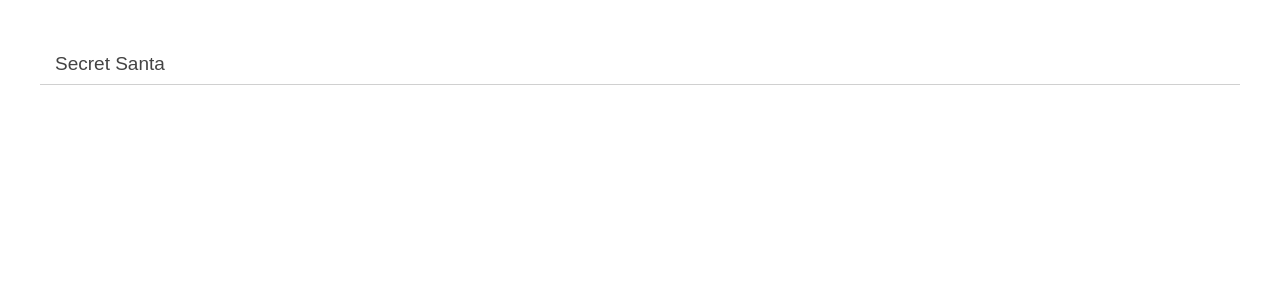
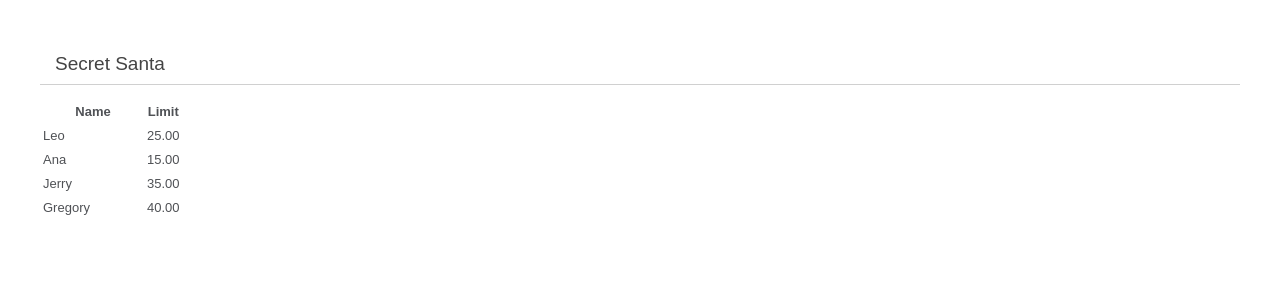
Before and after one commit to leografx/secret-santa, a CodeIgniter app: page /database/ in a window 1280 px wide. Shown: the top 300 px of the page. Run offline with CodeIgniter, Linux system fonts and the light colour scheme.

Commit message:
name table

```diff
--- a/application/controllers/Welcome.php
+++ b/application/controllers/Welcome.php
@@ -20,6 +20,29 @@
 	 */
 	public function index()
 	{
-		$this->load->view('welcome_message');
+		$data["people"] = [
+			[
+				"name" => "Leo",
+				"email" => "leografx@gmail.com",
+				"limit" => "25.00"
+			],
+		[
+				"name" => "Ana",
+				"email" => "anagarcia_1964@yahoo.com",
+				"limit" => "15.00"
+		],
+			[
+				"name" => "Jerry",
+				"email" => "ihouse@gmail.com",
+				"limit" => "35.00"
+	],
+			[
+				"name" => "Gregory",
+				"email" => "greg@gmail.com",
+				"limit" => "40.00"
+			]
+		]
+		;
+		$this->load->view('welcome_message', $data);
 	}
 }
--- a/application/views/welcome_message.php
+++ b/application/views/welcome_message.php
@@ -64,10 +64,29 @@
 		border: 1px solid #D0D0D0;
 		box-shadow: 0 0 8px #D0D0D0;
 	}
+	div .text-right {
+		/* margin-left : 50px; */
+		text-align : right;
+	}
 	</style>
 </head>
 <body>
 <h1>Secret Santa</h1>
+<table>
+	<thead>
+		<th>Name</th>
+		<th>Limit</th>
+	</thead>
+	<?php foreach($people as $p): ?>
 
+		<tbody>
+			<tr>
+				<td width="100"><?= $p['name']; ?></td>
+				<td class="text-right"><?=  $p['limit'];  ?><td>
+			</tr>
+		</tbody>
+
+	<?php endforeach; ?>
+</table>
 </body>
 </html>
```
